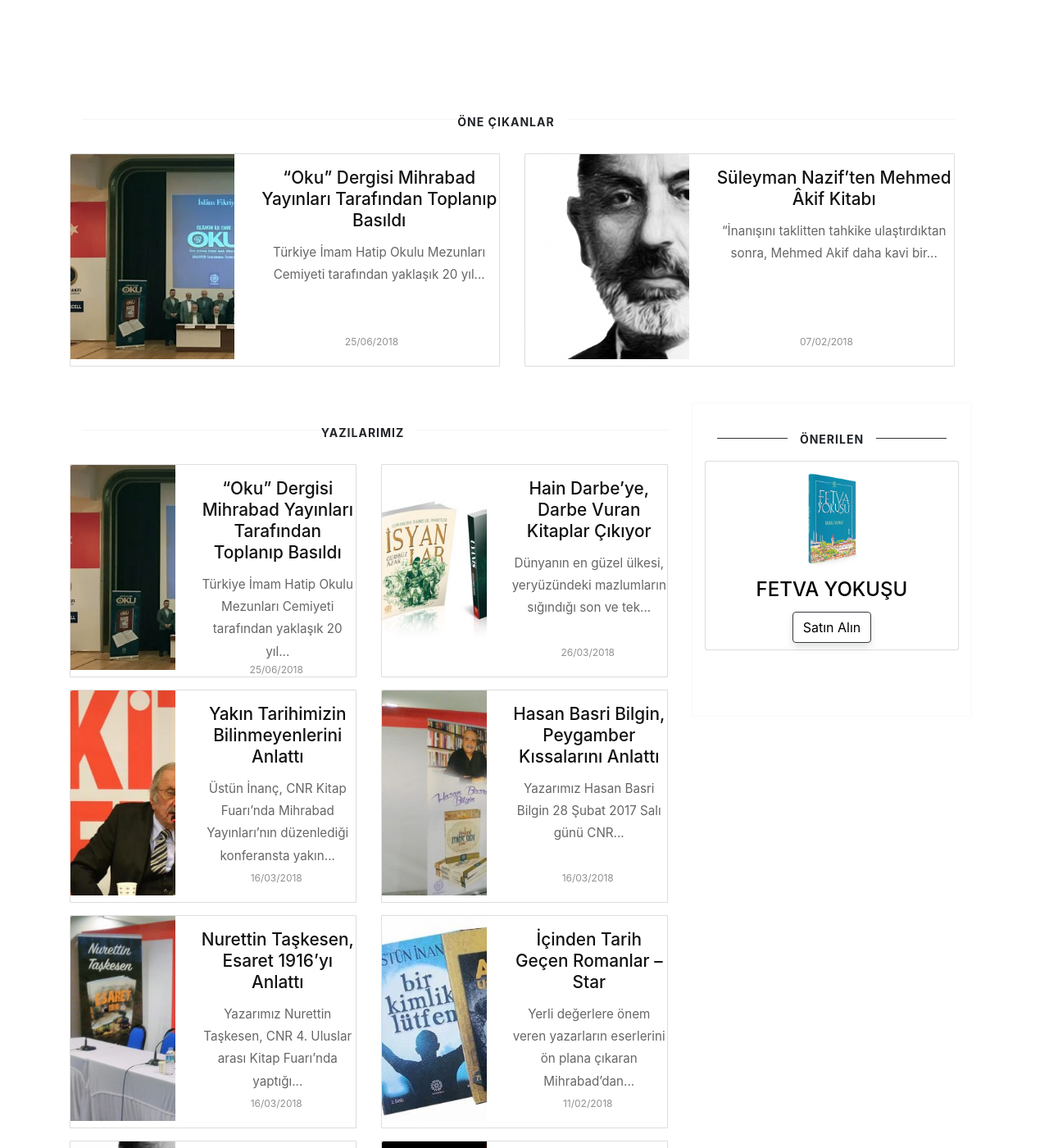
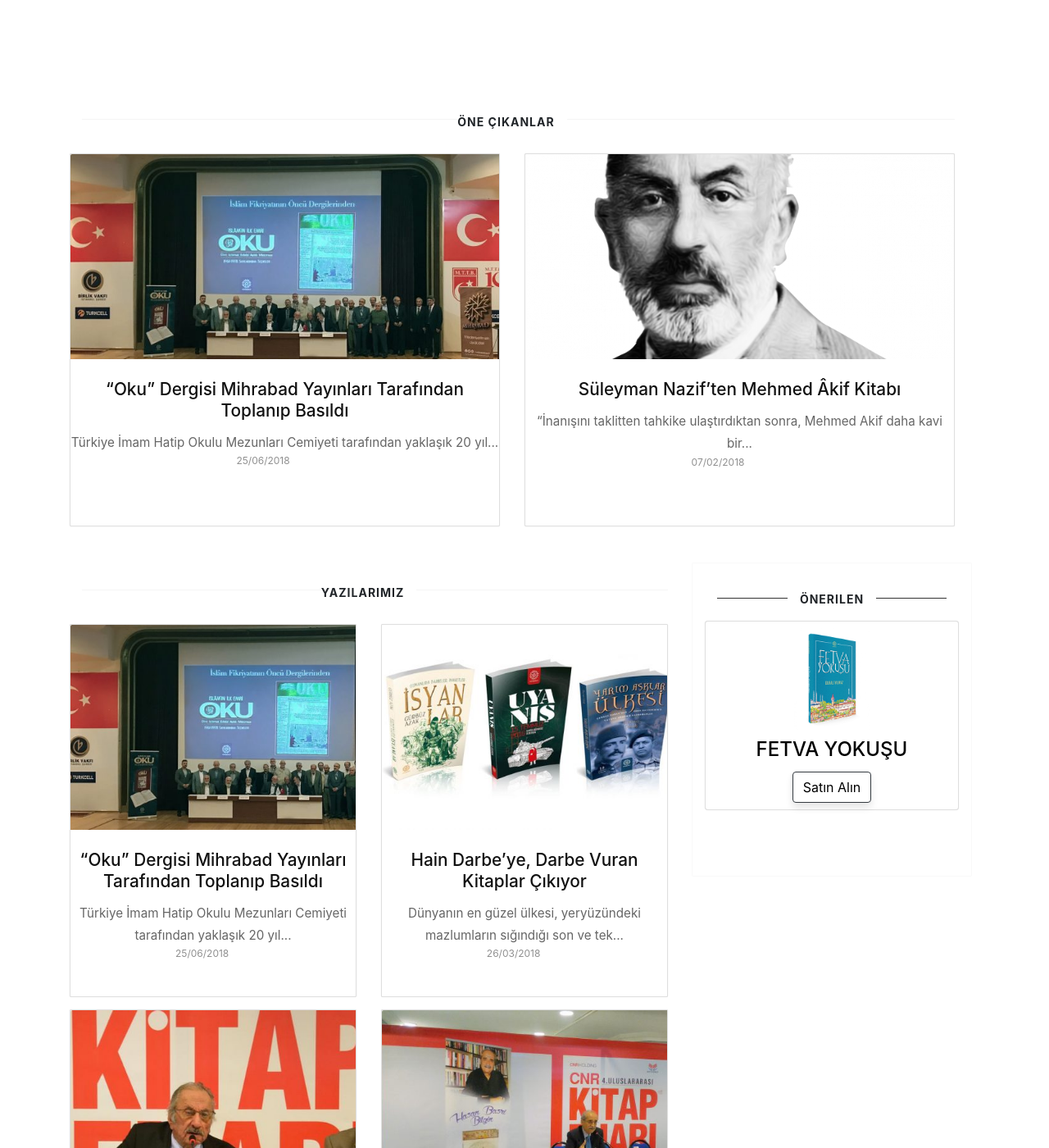
Before and after one commit to edamla/mihrabad, a Jekyll site: the page built from index.html, in a window 1280 px wide and 1400 px high. Shown: the whole window at 82% size. Built offline with Jekyll 4.4.1, drawn with Linux system fonts in a browser that asks for light colours; nearby versions of some CDN libraries; the list of posts is cut into pages by our own code.

Commit message:
card düzeltmesi

```diff
--- a/_includes/featuredbox.html
+++ b/_includes/featuredbox.html
@@ -3,13 +3,13 @@
 <div class="col-sm-6">
 <div class="card">
     <div class="row">
-        <div class="col-md-5 wrapthumbnail">
+        <div class="col-12 wrapthumbnail">
             <a href="{{ post.url | absolute_url }}">
             <div class="thumbnail resim-250" style="background-image:url({{ site.baseurl }}/{{ post.image }}); ">
             </div>
             </a>
         </div>
-        <div class="col-md-7 mt-3">
+        <div class="col-12 mt-3">
             <div class="card-block text-center">
                 <h2 class="card-title"><a href="{{ post.url | absolute_url }}">{{ post.title }}</a></h2>
                 <h4 class="card-text">{{ post.excerpt | strip_html | truncatewords:10 }}</h4>
--- a/assets/css/theme.css
+++ b/assets/css/theme.css
@@ -167,8 +167,8 @@ section.recent-posts {
 	flex:0 0 auto;
 }
 .listfeaturedtag .card {
-	border-radius:2px;
-	height:260px;
+    border-radius:2px;
+    height: 455px;
 	padding-left:0;
 	margin-bottom:15px;
 }
```
